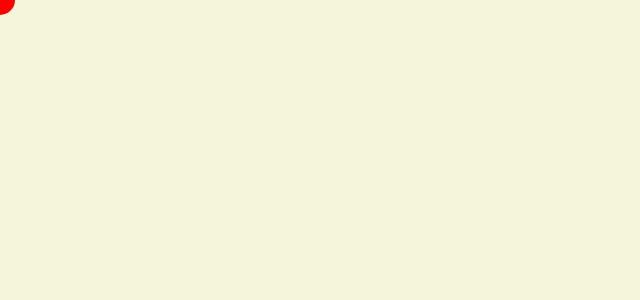
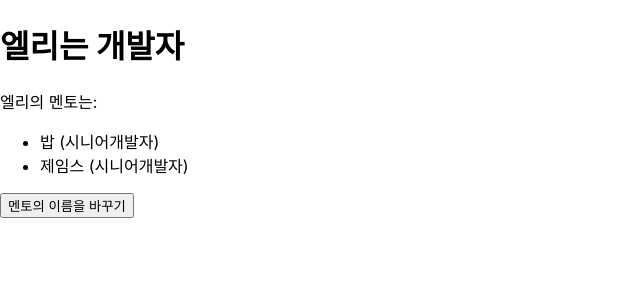
Before and after one commit to CureLatte/CafeTour, a React (Create React App) app: page / in a window 1280 px wide. Shown: the top 300 px of the page, without its empty margins (0-640 px from the left). Built offline with nearby package versions, Linux system fonts and the light colour scheme.

Commit message:
[FEAT] change Value when Array

```diff
--- a/package.json
+++ b/package.json
@@ -28,7 +28,8 @@
       "react-app/jest"
     ],
     "rules": {
-      "indent": ["error", 4]
+      "indent": ["error", 4],
+      "no-unused-vars": ["warn", { "vars": "local", "args": "after-used", "ignoreRestSiblings": false }]
     }
   },
   "browserslist": {
--- a/src/MouseApp/MouseApp.js
+++ b/src/MouseApp/MouseApp.js
@@ -5,21 +5,13 @@ function MouseApp() {
     const [mouseX, setMouseX] = useState(0)
     const [mouseY, setMouseY] = useState(0)
 
-    const getXY = (event)=>{
-        setMouseX(event.clientX)
-        setMouseY(event.clientY)
+    const updateXY = (e)=>{
+        setMouseX(e.clientX)
+        setMouseY(e.clientY)
     }
-
-
-    const updateXY = ()=>{
-        const pointer = document.getElementsByClassName('pointer')[0]
-        pointer.style.left = (mouseX - 15) + 'px'
-        pointer.style.top = (mouseY - 15) + 'px'
-    }
-    useEffect(updateXY, [mouseX, mouseY])
     return (
-        <div className="container" onMouseMove={getXY}>
-            <div className="pointer"></div>
+        <div className="container" onPointerMove={updateXY}>
+            <div className="pointer" style={{transform: `translate(${mouseX}px, ${mouseY}px)`}}></div>
         </div>
     );
 }
--- /dev/null
+++ b/src/MouseApp/componants/AppMentor.jsx
@@ -0,0 +1,39 @@
+import React, { useState } from 'react';
+
+export default function AppMentor(props) {
+    const x = useState({
+        name: '엘리',
+        title: '개발자',
+        mentor: {
+            name: '밥',
+            title: '시니어개발자',
+        },
+    });
+    return (
+        <div>
+            <h1>
+                {x[0].name}는 {x[0].title}
+            </h1>
+            <p>
+                {x[0].name}의 멘토는 {x[0].mentor.name} ({x[0].mentor.title})
+            </p>
+            <button
+                onClick={() => {
+                    const name = prompt(`what's your mentor's name?`);
+                    x[1]((prev)=>({...prev, mentor: {...prev.mentor, name}}))
+                }}
+            >
+        멘토 이름 바꾸기
+            </button>
+            <button
+                onClick={() => {
+                    const title = prompt(`what's your mentor's title?`);
+
+                    x[1]((prev)=>({...prev, mentor: { name: '밥', title: title,}}))
+                }}
+            >
+        멘토 타이틀 바꾸기
+            </button>
+        </div>
+    );
+}
--- /dev/null
+++ b/src/MouseApp/componants/AppMentors.jsx
@@ -0,0 +1,52 @@
+import React, { useState } from 'react';
+
+export default function ç() {
+    const [person, setPerson] = useState({
+        name: '엘리',
+        title: '개발자',
+        mentors: [
+            {
+                name: '밥',
+                title: '시니어개발자',
+            },
+            {
+                name: '제임스',
+                title: '시니어개발자',
+            },
+        ],
+    });
+    return (
+        <div>
+            <h1>
+                {person.name}는 {person.title}
+            </h1>
+            <p>{person.name}의 멘토는:</p>
+            <ul>
+                {person.mentors.map((mentor, index) => (
+                    <li key={index}>
+                        {mentor.name} ({mentor.title})
+                    </li>
+                ))}
+            </ul>
+            <button
+                onClick={() => {
+                    const prev = prompt(`누구의 이름을 바꾸고 싶은가요?`);
+                    const current = prompt(`이름을 무엇으로 바꾸고 싶은가요?`);
+                    setPerson((prev_person)=>{
+
+                        for(let i in prev_person.mentors){
+                            if (prev_person.mentors[i].name === prev){
+                                prev_person.mentors[i].name = current
+                                console.log(prev_person.mentors[i].name)
+                            }
+                        }
+                        console.log(prev_person)
+                        return prev_person
+                    })
+                }}
+            >
+        멘토의 이름을 바꾸기
+            </button>
+        </div>
+    );
+}
--- a/src/index.js
+++ b/src/index.js
@@ -4,13 +4,15 @@ import "./index.css";
 // import AppCounter from "./counterApp/App/AppCounter";
 import reportWebVitals from "./reportWebVitals";
 import MouseApp from "./MouseApp/MouseApp";
+import AppMentor from "./MouseApp/componants/AppMentor";
+import AppMentors from "./MouseApp/componants/AppMentors"
 
 // 전역 설정이 가능함
 
 const root = ReactDOM.createRoot(document.getElementById("root"));
 root.render(
     <React.StrictMode>
-        <MouseApp />
+        <AppMentors />
     </React.StrictMode>
 );
 reportWebVitals();
```
